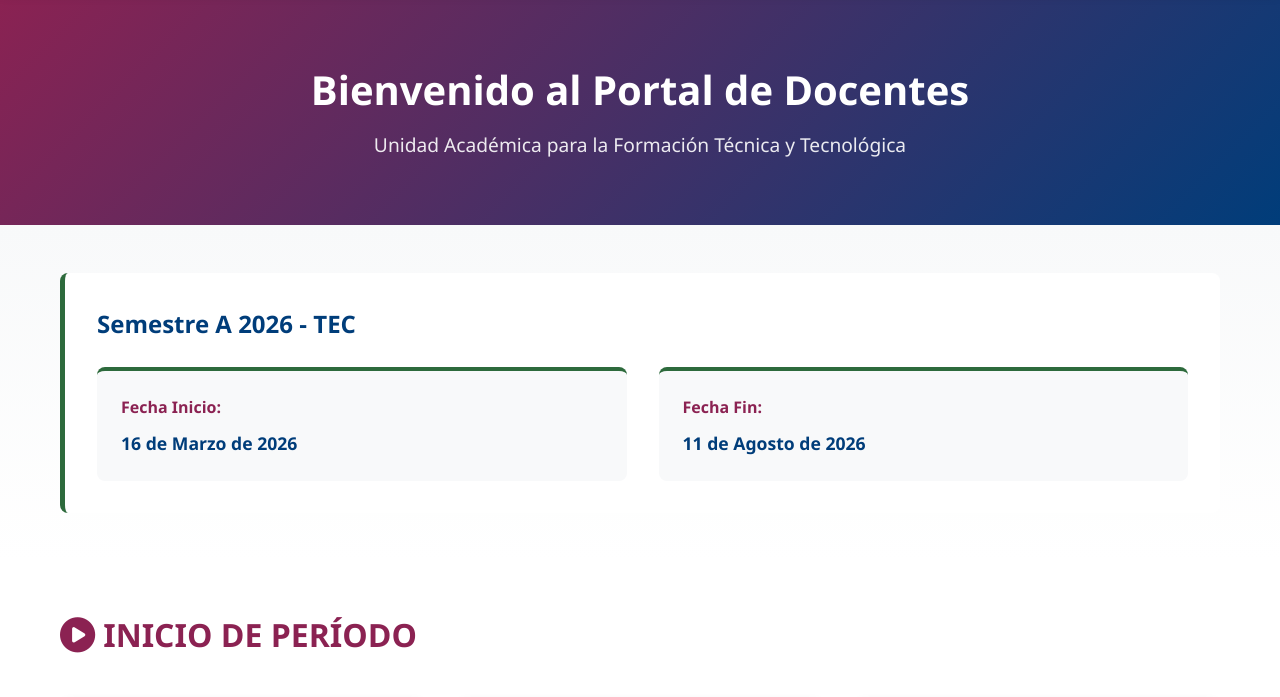
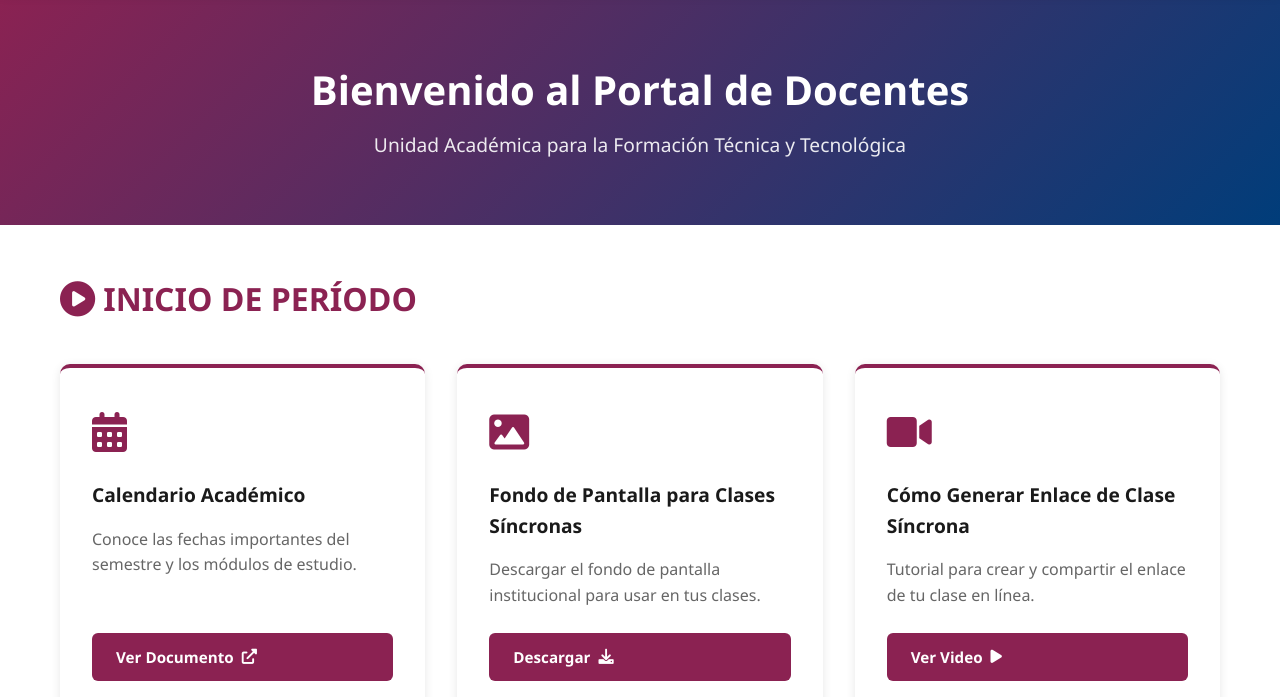
Before and after one commit to cbermude2/UCSG-TEC, a plain HTML site: page docentes/index.html in a window 1280 px wide. Shown: the part 88-785 px from the top of the page. Drawn offline with Linux system fonts and the light colour scheme.

Commit message:
Update index.html

```diff
--- a/docentes/index.html
+++ b/docentes/index.html
@@ -32,25 +32,6 @@
         </div>
     </header>
 
-    <!-- Calendario Académico -->
-    <section class="calendar-section">
-        <div class="container">
-
-            <div class="calendar-info">
-                <h3>Semestre A 2026 - TEC</h3>
-                <div class="dates-grid">
-                    <div class="date-item">
-                        <strong>Fecha Inicio:</strong>
-                        <p>16 de Marzo de 2026</p>
-                    </div>
-                    <div class="date-item">
-                        <strong>Fecha Fin:</strong>
-                        <p>11 de Agosto de 2026</p>
-                    </div>
-                </div>
-            </div>
-        </div>
-    </section>
 
     <!-- Inicio de Período -->
     <section class="section" id="inicio-periodo">
```
